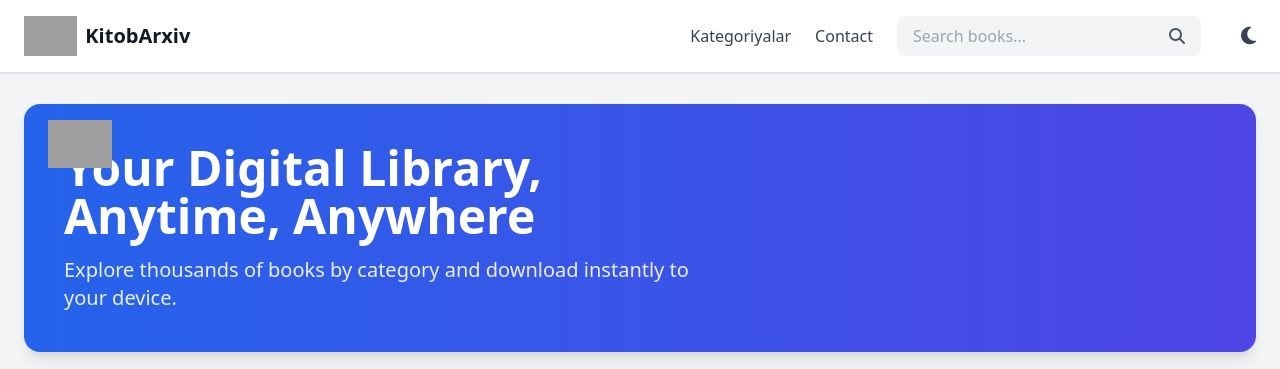
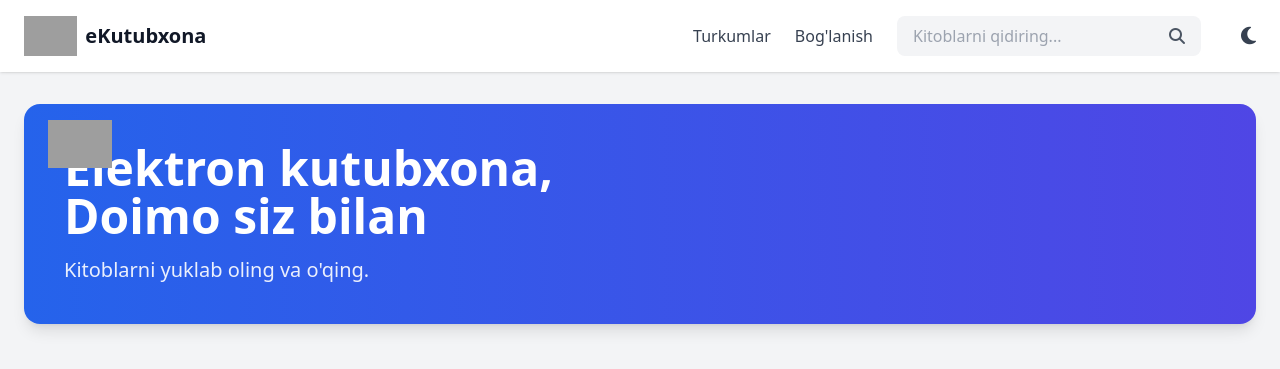
Before and after one commit to OrifjonKenjayev/bookarchive, a Django app: page / in a window 1280 px wide. Shown: the top 369 px of the page. Run offline with Django 5.2, Linux system fonts and the light colour scheme; data that the repository does not hold is empty; some libraries are stand-ins or nearby versions; grey boxes are pictures that could not be loaded.

Commit message:
yangilasnish

```diff
--- a/books/templates/books/base.html
+++ b/books/templates/books/base.html
@@ -3,7 +3,7 @@
 <head>
     <meta charset="UTF-8">
     <meta name="viewport" content="width=device-width, initial-scale=1.0">
-    <title>{% block title %}KitobArxiv{% endblock %}</title>
+    <title>{% block title %}eKutubxona{% endblock %}</title>
 
     <!-- Tailwind CSS -->
     <script src="https://cdn.tailwindcss.com"></script>
@@ -48,7 +48,7 @@
         <a href="{% url 'books:home' %}" class="flex items-center gap-2">
             <!-- Example: Replace with your actual logo -->
             <img src="/media/site/logo.png" alt="KitobArxiv Logo" class="h-10 w-auto">
-            <span class="text-xl font-extrabold dark:text-white">KitobArxiv</span>
+            <span class="text-xl font-extrabold dark:text-white">eKutubxona</span>
         </a>
 
         <!-- Nav -->
@@ -56,18 +56,18 @@
 
             <a href="{% url 'books:category_list' %}"
                class="font-medium text-gray-700 dark:text-gray-200 hover:text-blue-600 dark:hover:text-blue-400 transition">
-                Kategoriyalar
+                Turkumlar
             </a>
 
             <a href="{% url 'books:contact' %}"
                class="font-medium text-gray-700 dark:text-gray-200 hover:text-blue-600 dark:hover:text-blue-400 transition">
-                Contact
+                Bog'lanish
             </a>
 
             <!-- Search -->
             <form action="{% url 'books:search_results' %}" method="get"
                   class="hidden md:flex items-center bg-gray-100 dark:bg-gray-700 rounded-lg overflow-hidden">
-                <input type="text" name="q" placeholder="Search books..."
+                <input type="text" name="q" placeholder="Kitoblarni qidiring..."
                        class="bg-transparent dark:text-white px-4 py-2 w-64 focus:outline-none">
                 <button class="px-4 text-gray-600 dark:text-gray-200 hover:text-blue-600 transition">
                     <i class="fa fa-search"></i>
--- a/books/templates/books/home.html
+++ b/books/templates/books/home.html
@@ -1,5 +1,5 @@
 {% extends "books/base.html" %}
-{% block title %}Home{% endblock %}
+{% block title %}Asosiy sahifa{% endblock %}
 
 {% block content %}
 
@@ -9,10 +9,10 @@
     <img src="/media/site/logo.png" alt="Logo" class="absolute top-4 left-6 h-12 hidden md:block">
 
     <h1 class="text-4xl md:text-5xl font-extrabold mb-4 leading-tight">
-        Your Digital Library,<br class="hidden md:block"> Anytime, Anywhere
+        Elektron kutubxona,<br class="hidden md:block"> Doimo siz bilan
     </h1>
     <p class="text-lg md:text-xl opacity-90 max-w-2xl">
-        Explore thousands of books by category and download instantly to your device.
+        Kitoblarni yuklab oling va o'qing.
     </p>
 </div>
 
@@ -24,7 +24,7 @@
 </div>
 
 <!-- CATEGORIES -->
-<h2 class="text-3xl font-bold mb-6 dark:text-gray-100">Categories</h2>
+<h2 class="text-3xl font-bold mb-6 dark:text-gray-100">Turkumlar</h2>
 <div class="grid grid-cols-2 md:grid-cols-4 gap-6 mb-14">
     {% for category in categories %}
         <a href="{% url 'books:subcategory_list' category.slug %}"
@@ -48,7 +48,7 @@
 </div>
 
 <!-- RECENT BOOKS -->
-<h2 class="text-3xl font-bold mb-6 dark:text-gray-100">Recent Books</h2>
+<h2 class="text-3xl font-bold mb-6 dark:text-gray-100">So'nggi qo'shilgan kitoblar</h2>
 <div class="grid grid-cols-2 md:grid-cols-4 gap-6">
     {% for book in recent_books %}
         <a href="{% url 'books:book_detail' book.id %}"
```
Also changed, not shown: books/templates/books/contact.html (+5 -5 lines).
